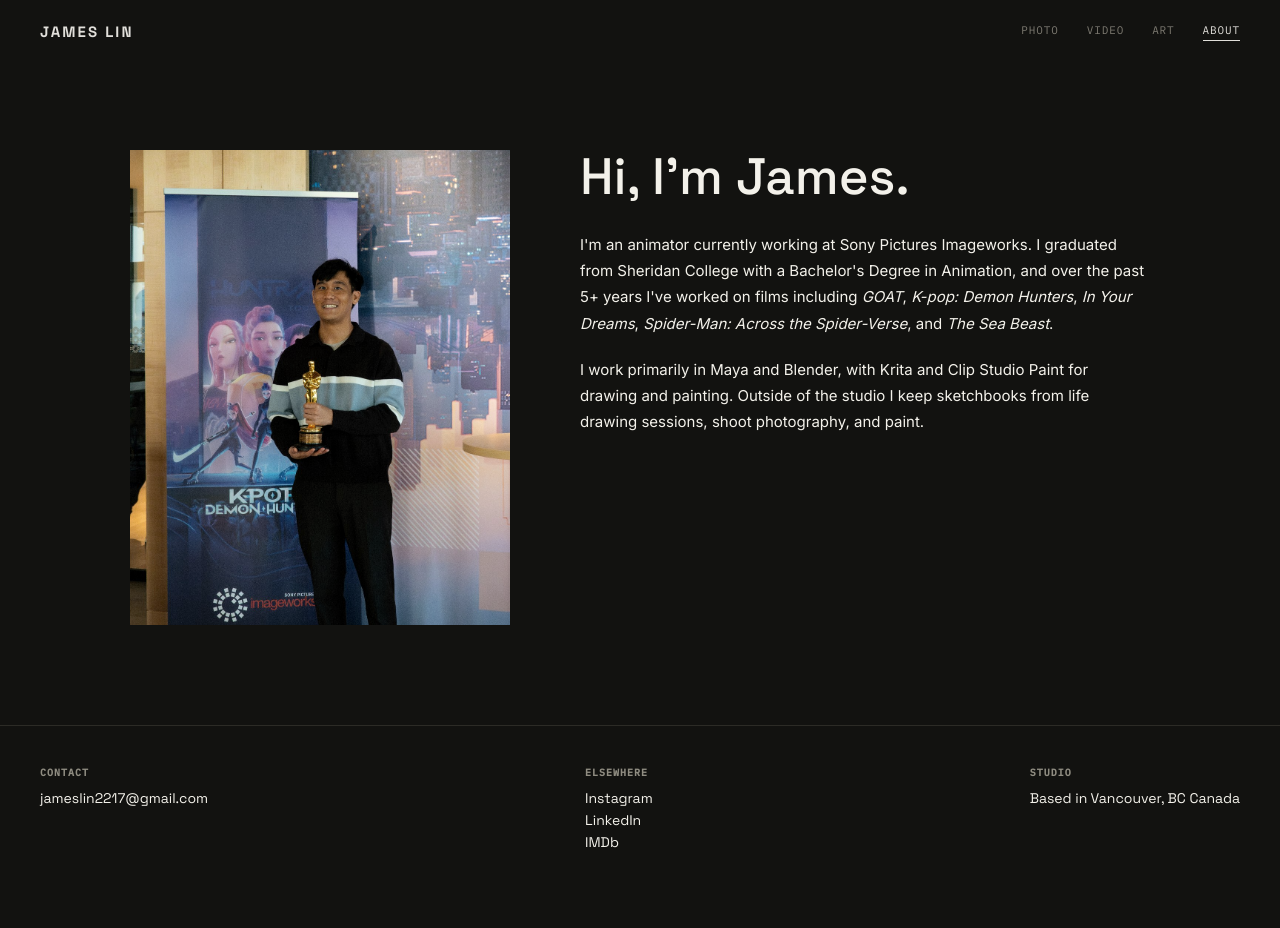
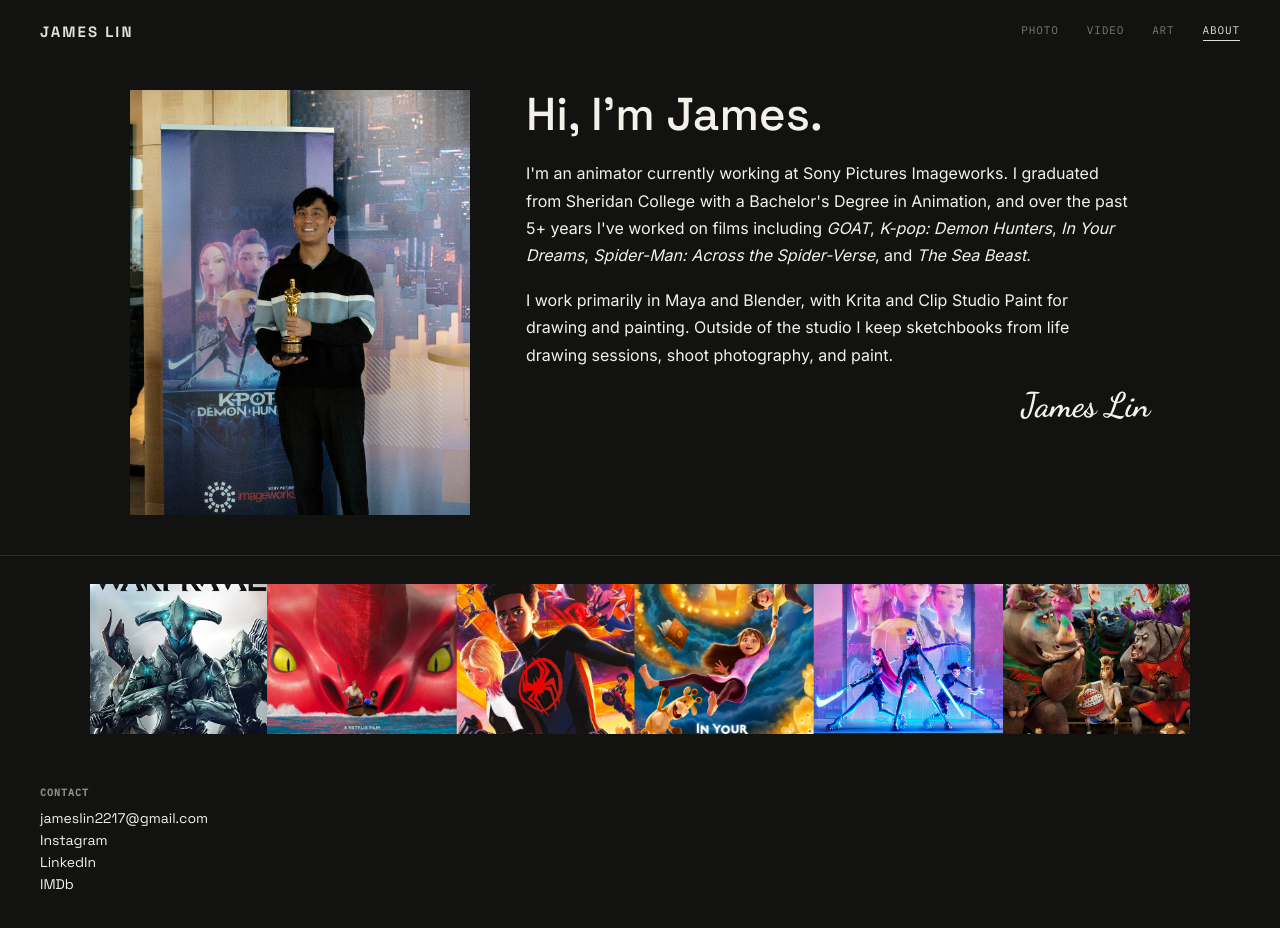
Before and after one commit to jonkenobi/james-lin-art, a website: page about.html in a window 1280 px wide. Before the commit the page ends 905 px from the top, so only its background shows below. Drawn offline with Linux system fonts and the light colour scheme.

Commit message:
Update about.html to add project banner

```diff
--- a/about.html
+++ b/about.html
@@ -6,7 +6,7 @@
 <title>JAMES LIN — About</title>
 <link rel="preconnect" href="https://fonts.googleapis.com">
 <link rel="preconnect" href="https://fonts.gstatic.com" crossorigin>
-<link href="https://fonts.googleapis.com/css2?family=Space+Grotesk:wght@400;500;700&family=Inter:wght@400;500&family=IBM+Plex+Mono:wght@400;500&display=swap" rel="stylesheet">
+<link href="https://fonts.googleapis.com/css2?family=Space+Grotesk:wght@400;500;700&family=Inter:wght@400;500&family=IBM+Plex+Mono:wght@400;500&family=Dancing+Script:wght@500;700&display=swap" rel="stylesheet">
 <style>
 :root{
 --bg:#121210;
@@ -22,6 +22,9 @@
 color:var(--fg);
 font-family:'Inter',sans-serif;
 -webkit-font-smoothing:antialiased;
+display:flex;
+flex-direction:column;
+min-height:100vh;
 }
 header{
 position:fixed;
@@ -43,6 +46,7 @@
 color:var(--fg);
 }
 nav{display:flex; gap:28px; align-items:center;}
+@media (max-width:460px){ nav{ gap:16px; } }
 nav a{
 font-family:'IBM Plex Mono',monospace;
 font-size:11px;
@@ -57,19 +61,22 @@
 nav a.active{ color:var(--fg); border-color:var(--fg); }
 nav a:not(.active):hover{ color:var(--fg); }
 main{
-padding:150px 40px 100px;
+padding:90px 40px 40px;
 max-width:1100px;
 margin:0 auto;
 display:grid;
-grid-template-columns:minmax(260px, 380px) 1fr;
-gap:70px;
+grid-template-columns:minmax(240px, 340px) 1fr;
+gap:56px;
 align-items:start;
+align-content:start;
+flex:1 0 auto;
+width:100%;
 }
 @media (max-width:900px){
 main{
-padding:120px 20px 70px;
+padding:80px 20px 60px;
 grid-template-columns:1fr;
-gap:36px;
+gap:32px;
 }
 }
 .portrait{
@@ -98,27 +105,79 @@
 .bio h1{
 font-family:'Space Grotesk',sans-serif;
 font-weight:500;
-font-size:clamp(2rem, 4vw, 3.2rem);
+font-size:clamp(2rem, 3.6vw, 3rem);
 line-height:1.05;
-margin-bottom:28px;
+margin-bottom:22px;
 max-width:14ch;
 }
 .bio p{
-font-size:15px;
-line-height:1.75;
+font-size:16px;
+line-height:1.7;
 color:var(--fg);
 max-width:60ch;
-margin-bottom:20px;
+margin-bottom:18px;
 }
 .bio p:last-child{ margin-bottom:0; }
 .bio p.muted{ color:var(--muted); }
+
+/* Signature */
+.signature-wrap{
+display:flex;
+justify-content:flex-end;
+margin-top:20px;
+}
+.signature-wrap img{
+max-width:170px;
+height:auto;
+display:block;
+filter:invert(1) brightness(1.5);
+}
+.signature-wrap .signature-text{
+font-family:'Dancing Script',cursive;
+font-weight:700;
+font-size:34px;
+color:var(--fg);
+line-height:1;
+}
+
+/* Projects banner strip */
+.projects-banner{
+flex:1 1 100%;
+max-width:1100px;
+margin:0 auto 28px;
+}
+.projects-banner img{
+width:100%;
+max-height:150px;
+object-fit:cover;
+object-position:center;
+display:block;
+box-shadow:inset 0 0 0 1px rgba(243,241,234,.15);
+}
+@media (max-width:760px){
+.projects-banner{
+padding:0 0 36px;
+overflow-x:auto;
+-webkit-overflow-scrolling:touch;
+}
+.projects-banner img{
+width:auto;
+height:180px;
+max-height:none;
+max-width:none;
+object-fit:cover;
+margin:0 20px;
+}
+}
+
 footer{
-padding:40px 40px 50px;
+padding:28px 40px 36px;
 border-top:1px solid var(--line);
 display:flex;
 flex-wrap:wrap;
 justify-content:space-between;
 gap:24px;
+flex-shrink:0;
 }
 @media (max-width:760px){ footer{padding:44px 20px 40px;} }
 footer .col h3{
@@ -161,24 +220,25 @@
 <h1>Hi, I'm James.</h1>
 <p>I'm an animator currently working at Sony Pictures Imageworks. I graduated from Sheridan College with a Bachelor's Degree in Animation, and over the past 5+ years I've worked on films including <em>GOAT</em>, <em>K-pop: Demon Hunters</em>, <em>In Your Dreams</em>, <em>Spider-Man: Across the Spider-Verse</em>, and <em>The Sea Beast</em>.</p>
 <p>I work primarily in Maya and Blender, with Krita and Clip Studio Paint for drawing and painting. Outside of the studio I keep sketchbooks from life drawing sessions, shoot photography, and paint.</p>
+
+<div class="signature-wrap">
+<!-- Swap this for your own signature image, e.g. <img src="images/signature.png" alt="James Lin signature"> -->
+<span class="signature-text">James Lin</span>
+</div>
 </div>
 </main>
 
 <footer id="contact">
+<div class="projects-banner">
+<img src="images/projects-banner.png" alt="Poster strip: Warframe, The Sea Beast, Spider-Man: Across the Spider-Verse, In Your Dreams, K-pop: Demon Hunters, GOAT" loading="lazy">
+</div>
 <div class="col">
 <h3>Contact</h3>
 <a>jameslin2217@gmail.com</a>
-</div>
-<div class="col">
-<h3>Elsewhere</h3>
 <a href="https://www.instagram.com/james.lin22/?hl=en" target="_blank" rel="noopener">Instagram</a>
 <a href="https://www.linkedin.com/in/jameslin22/" target="_blank" rel="noopener">LinkedIn</a>
 <a href="https://www.imdb.com/name/nm14297086/" target="_blank" rel="noopener">IMDb</a>
 </div>
-<div class="col">
-<h3>Studio</h3>
-<p>Based in Vancouver, BC Canada
-</div>
 </footer>
 </body>
 </html>
--- a/upload-file.js
+++ b/upload-file.js
@@ -37,7 +37,7 @@
 }
 
 uploadLargeFile(
-  "/path/to/AnimationReel_JamesLin2026.mov",
-  "videos",
-  "AnimationReel_JamesLin2026.mov"
+  "/path/to/AnimationReel_JamesLin2026.mov", //src file
+  "videos",  // bucket name
+  "AnimationReel_JamesLin2026.mov"  // target file name
 );
```
Also changed, not shown: images/projects-banner.png (added).
